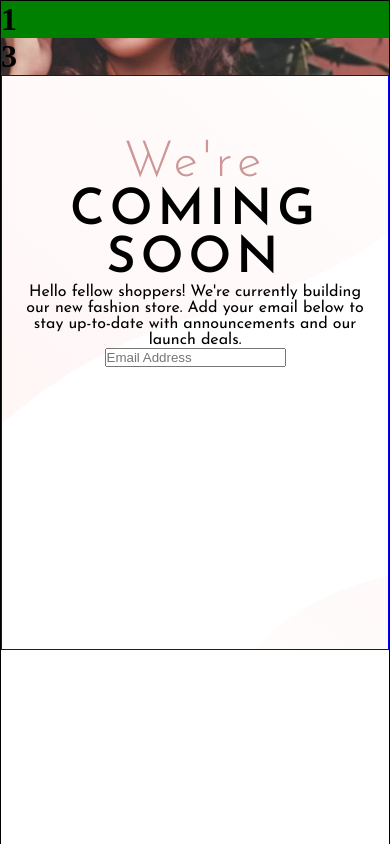
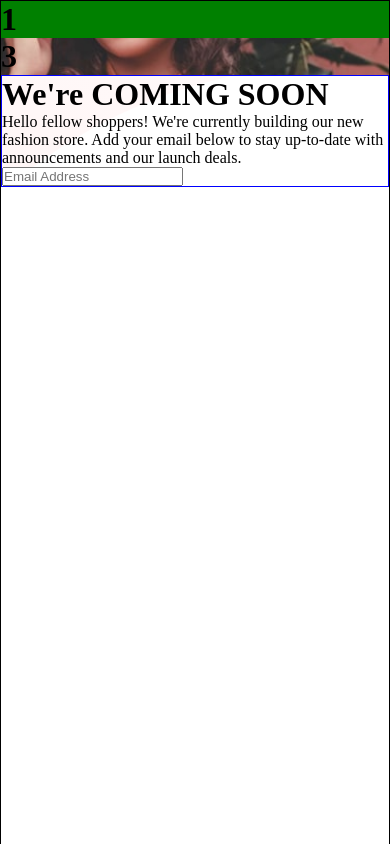
Before and after one commit to Nhoj-Plummer/base-apparel-challenge, a React (Create React App) app: page / in a window 390 px wide. Shown: the top 844 px of the page. Built offline with nearby package versions, Linux system fonts and the light colour scheme.

Commit message:
May try to do a gerneal set up for the code instead

```diff
--- a/src/components/HeroData/herodata.css
+++ b/src/components/HeroData/herodata.css
@@ -16,16 +16,16 @@
 
   .hero-data_text-container {
     order: 3;
-    height: 40%;
+    /* height: 40%;
     padding: 1.5rem;
     font-family: var(--font-family);
     text-align: center;
-    justify-content: center;
+    justify-content: center; */
     background: url("../../assets/bg-pattern-desktop.svg") center no-repeat;
     border: 1px solid blue;
   }
 
-  .hero-data-text-header {
+  /* .hero-data-text-header {
     margin: auto;
     margin-top: 2.5rem;
     line-height: 3rem;
@@ -42,7 +42,7 @@
 
   .hero-data-text-description {
 
-  }
+  } */
 
   .hero-data_image-container {
     order: 2;
```
